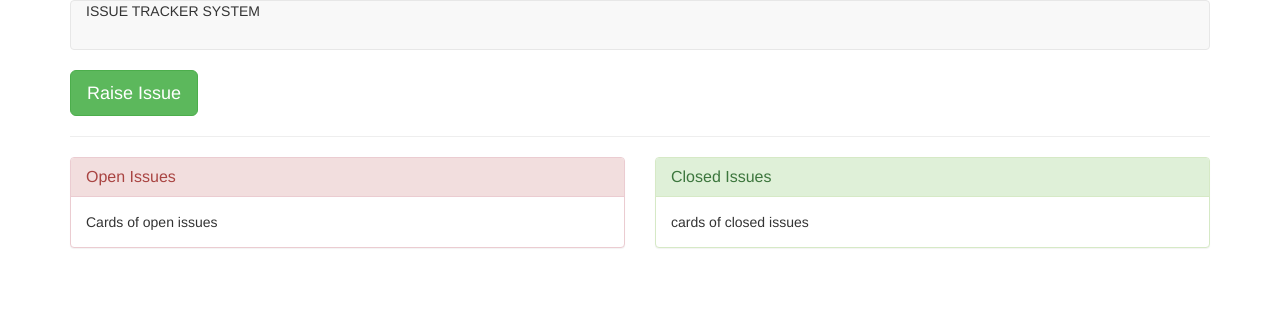
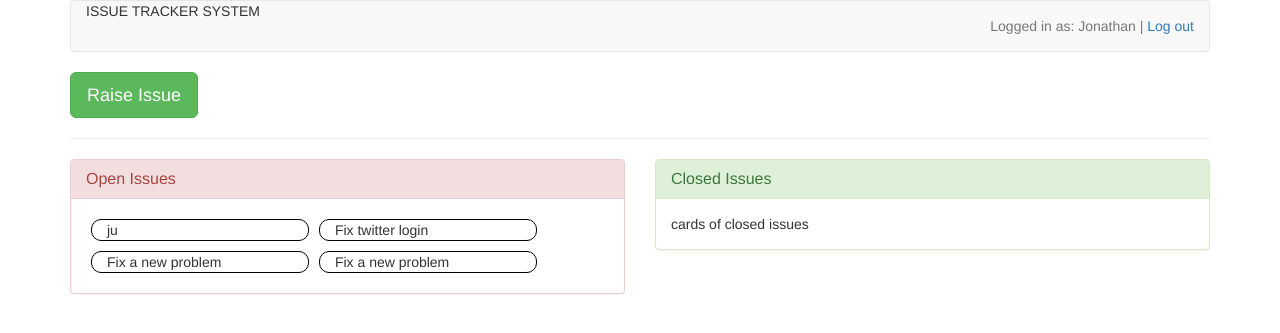
Before and after one commit to joemug23/bc-14-issue_tracker, a Flask app: page /home in a window 1280 px wide. Shown: the top 333 px of the page. Run offline with Flask 2, Linux system fonts and the light colour scheme; a user stored in the database is signed in; parts of the project's set-up code (start-up, migrations or seed data) failed here and were passed over; some libraries are stand-ins or nearby versions.

Commit message:
Add raise_issue and retrieve issues from database functionalities

```diff
--- a/app.py
+++ b/app.py
@@ -1,9 +1,8 @@
-from flask import Flask, render_template, request, url_for, redirect, session, flash
+from flask import Flask, render_template, request, url_for, redirect, session, flash, jsonify
 from database import Database
-from flask_oauth import OAuth
+# from flask_oauth import OAuth
 
 SECRET_KEY = 'development key'
-
 
 app = Flask(__name__)
 app.secret_key = SECRET_KEY
@@ -11,30 +10,32 @@ oauth = OAuth()
 
 # Use Twitter as example remote application
 twitter = oauth.remote_app('twitter',
-    # Entry point of the twiiter app
-    base_url='https://api.twitter.com/oauth2/token',
-    # where flask should look for new request tokens
-    request_token_url='https://api.twitter.com/oauth/request_token',
-    # where flask should exchange the token with the remote application
-    access_token_url='https://api.twitter.com/oauth/access_token',
-    # twitter knows two authorizatiom URLs.  /authorize and /authenticate.
-    # they mostly work the same, but for sign on /authenticate is
-    # expected because this will give the user a slightly different
-    # user interface on the twitter side.
-    authorize_url='https://api.twitter.com/oauth/authorize',
-    # the consumer keys from the twitter application registry.
-    consumer_key='uiXanIM81M3RiDjRzWyvREyof',
-    consumer_secret='XkW5ihmwsD88pN3j0eyMSEdtLoDyIRi9ipIZb4HyS4QpA0Zj5L'
-)
+                           # Entry point of the twiiter app
+                           base_url='https://api.twitter.com/oauth2/token',
+                           # where flask should look for new request tokens
+                           request_token_url='https://api.twitter.com/oauth/request_token',
+                           # where flask should exchange the token with the remote application
+                           access_token_url='https://api.twitter.com/oauth/access_token',
+                           # twitter knows two authorizatiom URLs.  /authorize and /authenticate.
+                           # they mostly work the same, but for sign on /authenticate is
+                           # expected because this will give the user a slightly different
+                           # user interface on the twitter side.
+                           authorize_url='https://api.twitter.com/oauth/authorize',
+                           # the consumer keys from the twitter application registry.
+                           consumer_key='uiXanIM81M3RiDjRzWyvREyof',
+                           consumer_secret='XkW5ihmwsD88pN3j0eyMSEdtLoDyIRi9ipIZb4HyS4QpA0Zj5L'
+                           )
+
 
 @twitter.tokengetter
 def get_twitter_token(token=None):
-	# get twitter token
+    # get twitter token
     return session.get('twitter_token')
+
 
 @app.route('/')
 def index():
-	# app entry point
+    # app entry point
     return render_template('login.html')
 
 
@@ -42,17 +43,26 @@ def index():
 def got_to_add():
     return render_template('add_issue.html')
 
+
 @app.route('/raise_issue', methods=['POST'])
 def raise_issue():
-	# adding an issue to the database
-	issue_desc = request.form['description']
-	department = request.form['department']
-	priority = request.form['priority']
-	raised_by = session['screen_name']
+    # adding an issue to the database
+    issue_desc = request.form['description']
+    department = request.form['department']
+    priority = request.form['priority']
+    raised_by = session['screen_name']
 
-	res = Database.insert('issues', {'description': issue_desc, 'department': department, 'priority': priority, 'raise_person': raised_by})
-	print(res)
-	return redirect(url_for('go_home'))
+    Database.insert('issues', {'description': issue_desc, 'department': department, 'priority': priority,
+                                     'raise_person': raised_by})
+    return redirect(url_for('go_home'))
+
+
+@app.route('/get_open_issues', methods=['GET'])
+def get_open_issues():
+    results = Database.select_cond('issues', "where status='open'")
+
+    return jsonify(results)
+
 
 @app.route('/do_login', methods=['POST'])
 def do_login():
@@ -61,26 +71,28 @@ def do_login():
     password = request.form['password_in']
     res = Database.select_cond('users', "where username='{}' and password='{}'".format(username, password))
     if res == "No record found":
-    	return redirect(url_for('login'))
+        return redirect(url_for('login'))
 
-    # session['screen_name'] = res[1]['username']
+    session['screen_name'] = res[1]['username']
     return redirect(url_for('go_home'))
 
 
 @app.route('/home')
 def go_home():
-	# app main point
+    # app main point
     return render_template('home.html')
+
 
 @app.route('/twitter_login')
 def twitter_login():
-	# twitter aithentication
+    # twitter authentication
     return twitter.authorize(callback=url_for('oauth_authorized',
                                               next=request.args.get('next') or request.referrer or None))
 
+
 @app.route('/logout')
 def logout():
-	# log out and clear session details
+    # log out and clear session details
     if session['screen_name']:
         del session['screen_name']
     if session['access_token']:
@@ -94,7 +106,7 @@ def logout():
 @app.route('/oauth-authorized')
 @twitter.authorized_handler
 def oauth_authorized(resp):
-	# acallback form authentication redirect the user to a particular page
+    # callback form authentication redirect the user to a particular page
     next_url = request.args.get('next') or url_for('login')
     if resp is None:
         flash(u'You denied the request to sign in.')
--- a/database.py
+++ b/database.py
@@ -110,6 +110,8 @@ def main():
     #     'assigned_to text Default "No one",'
     #     'raise_person text)')
 
+    # Database.insert('issues', {'description':'Fix a new problem', 'department':'Finance', 'priority':'High','raise_person':'Joemug'})
+
 
     # Database.db.execute("drop table if exists users")
     # Database.db.execute(
@@ -127,7 +129,7 @@ def main():
     # Database.db.commit()
     # re = Database.select_all('users')
     # print(dict(re))
-    # cursor = Database.select_cond('users', "where username='Jonathan'and password='mugula'")
+    # cursor = Database.select_cond('issues', "where status='open'")
     # print(dict(cursor))
 
 
--- /dev/null
+++ b/static/main.js
@@ -0,0 +1,12 @@
+$('document').ready(function(){
+    $.ajax({
+        method: 'GET',
+        url: '/get_open_issues',
+        success: function(res){
+            for(var k in res){
+                $('#openCards').append('<div class="mycards col-md-5">'+ res[k].description+'</div>');
+            }
+
+        }
+    });
+});
--- a/static/style.css
+++ b/static/style.css
@@ -2,3 +2,9 @@
     background-color: #F8F8F8;
     border-color: #E7E7E7;
 }
+
+.mycards {
+    border: 1px solid black;
+    border-radius: 10px;
+    margin: 5px;
+}
--- a/templates/home.html
+++ b/templates/home.html
@@ -5,11 +5,17 @@
 	<div id="navBar">
 		<nav class="navbar navbar-default">
 		  <div class="container-fluid">
-		    <!-- Brand and toggle get grouped for better mobile display -->
+
 		    <div class="navbar-header">
 		    	<p>ISSUE TRACKER SYSTEM</p>
 
 		    </div>
+
+			  <div class="navbar-right">
+				  {% if session['screen_name'] %}
+				  	<p class="navbar-text navbar-left">Logged in as: {{ session['screen_name'] }} | <a href="/logout">Log out</a></p>
+				  {% endif %}
+			  </div>
 
 		  </div><!-- /.container-fluid -->
 		</nav>
@@ -33,7 +39,7 @@
 				  <div class="form-group">
 				    <label for="issueDescription" class="col-sm-2 control-label">Issue Description</label>
 				    <div class="col-sm-10">
-				      <input type="test" class="form-control" id="issueDescription" placeholder="Issue Description" required>
+				      <input type="test" class="form-control" name="description" id="issueDescription" placeholder="Issue Description" required>
 				    </div>
 				  </div>
 
@@ -55,24 +61,24 @@
 				    <label for="department" class="col-sm-2 control-label">Priority</label>
 				    <div class="col-sm-10">
 				        <label class="radio-inline">
-						  <input type="radio" name="inlineRadioOptions" id="low" value="Low"> Low
+						  <input type="radio" name="priority" id="low" value="Low"> Low
 						</label>
 						<label class="radio-inline">
-						  <input type="radio" name="inlineRadioOptions" id="medium" value="Medium"> Medium
+						  <input type="radio" name="priority" id="medium" value="Medium"> Medium
 						</label>
 						<label class="radio-inline">
-						  <input type="radio" name="inlineRadioOptions" id="high" value="High"> High
+						  <input type="radio" name="priority" id="high" value="High"> High
 						</label>
 				    </div>
 				  </div>
+					<div class="modal-footer">
 
+						<button type="button" class="btn btn-default" data-dismiss="modal">Close</button>
+						<button type="submit" class="btn btn-success">Raise Issue</button>
+				     </div>
+				</form> <!-- End of addIssue form -->
+		      </div>
 
-				<form> <!-- End of addIssue form -->
-		      </div>
-		      <div class="modal-footer">
-		        <button type="button" class="btn btn-default" data-dismiss="modal">Close</button>
-		        <button type="submit" class="btn btn-success">Raise Issue</button>
-		      </div>
 		    </div><!-- /.modal-content -->
 		  </div><!-- /.modal-dialog -->
 		</div><!-- /.modal -->
@@ -84,8 +90,8 @@
 				  <div class="panel-heading">
 				    <h3 class="panel-title">Open Issues</h3>
 				  </div>
-				  <div class="panel-body">
-				    Cards of open issues
+				  <div id="openCards" class="panel-body">
+				    <!--Cards of open issues-->
 				  </div>
 				</div>
 
--- a/templates/main.html
+++ b/templates/main.html
@@ -13,6 +13,7 @@
 
 <script type="text/javascript" src="{{ url_for('static', filename='jquery-3.1.1.min.js') }}"></script>
 <script type="text/javascript" src="{{ url_for('static', filename='bootstrap/js/bootstrap.min.js') }}"></script>
+<script type="text/javascript" src="{{ url_for('static', filename='main.js') }}"></script>
 
 </body>
 </html>
```
Also changed, not shown: trial.db.
